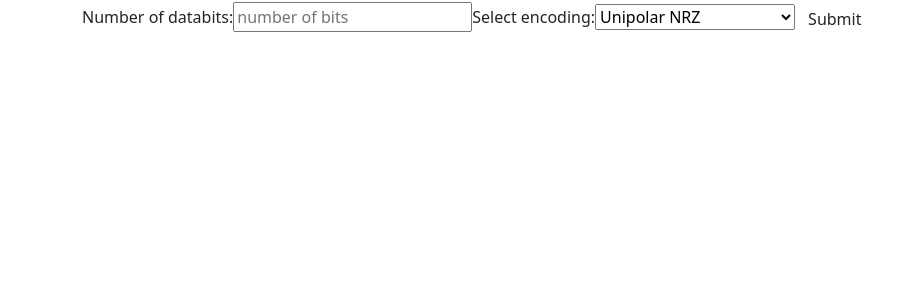
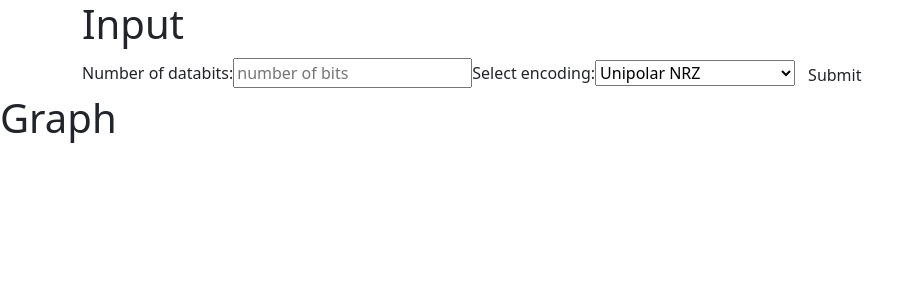
Before and after one commit to krishhq/line-encoder, a React (Vite) app: page / in a window 1280 px wide. Shown: the top 300 px of the page, without its empty margins (0-923 px from the left). Built offline with nearby package versions, Linux system fonts and the light colour scheme.

Commit message:
debugging react issues

```diff
--- a/src/logic/Graph.jsx
+++ b/src/logic/Graph.jsx
@@ -1,8 +1,8 @@
 import {useState, useEffect} from "react";
-import Plotly from "plotly.js";
-import Chart from "chart.js";
+// import Plotly from "plotly.js";
+// import Chart from "chart.js";
 import { Chart as ChartJS, ArcElement, Tooltip, Legend } from "chart.js";
-import { Doughnut } from "react-chartjs-2";
+// import { Doughnut } from "react-chartjs-2";
 
 ChartJS.register(ArcElement, Tooltip, Legend);
 
@@ -11,7 +11,7 @@ function Graph(){
 
     return(
         <div>
-
+            <h1>Graph</h1>
         </div>
     );
 }
--- a/src/ui/Hero.jsx
+++ b/src/ui/Hero.jsx
@@ -10,7 +10,7 @@ function Hero(){
     let updateInfo=(newInfo)=>setInfo(newInfo);
     return(
         <div>
-            <Input info={updateInfo}/>
+            <Input updateInfo={updateInfo}/>
             <Graph/>
         </div>
     );
--- a/src/ui/Input.jsx
+++ b/src/ui/Input.jsx
@@ -17,6 +17,7 @@ function Input({updateInfo}) {
     }
   return (
     <div className="container">
+        <h1>Input</h1>
       <form onSubmit={handleSubmit} className="form">
         <label htmlFor="databits">Number of databits:</label>
         <input
```
